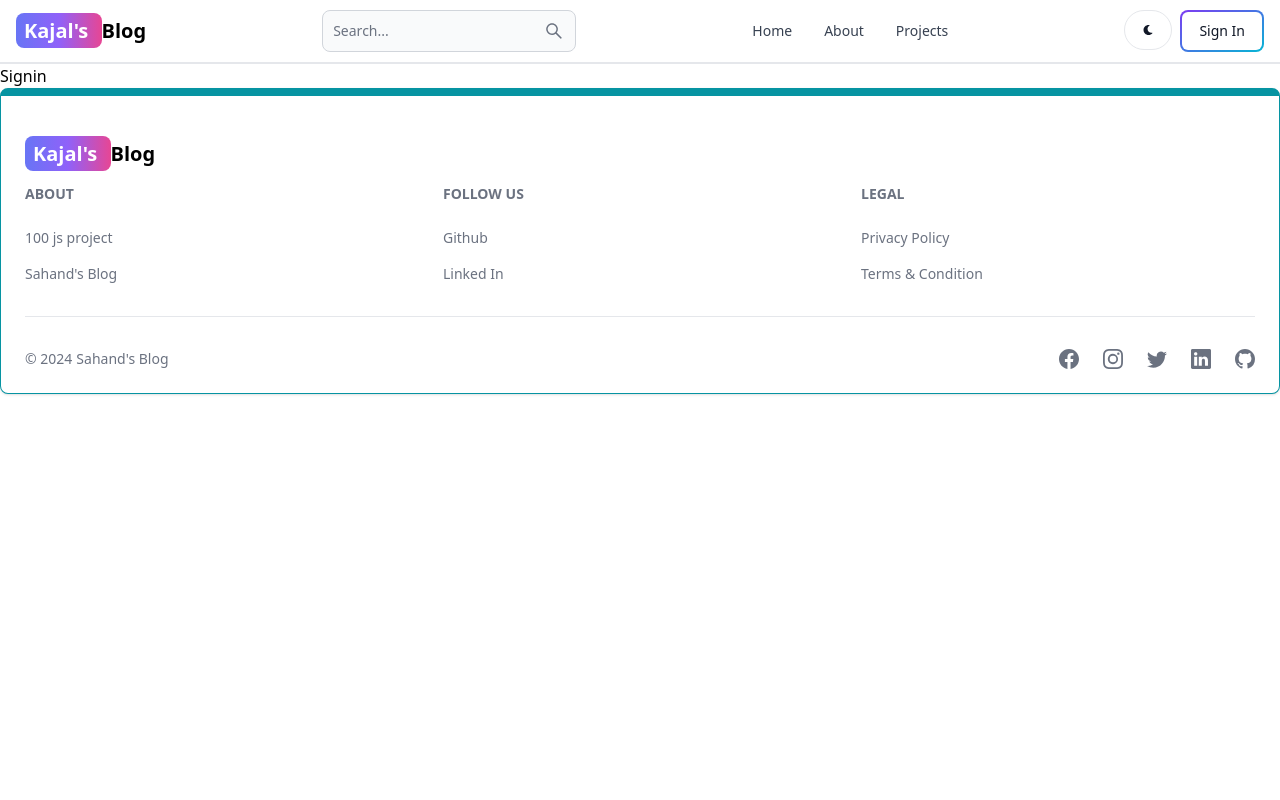
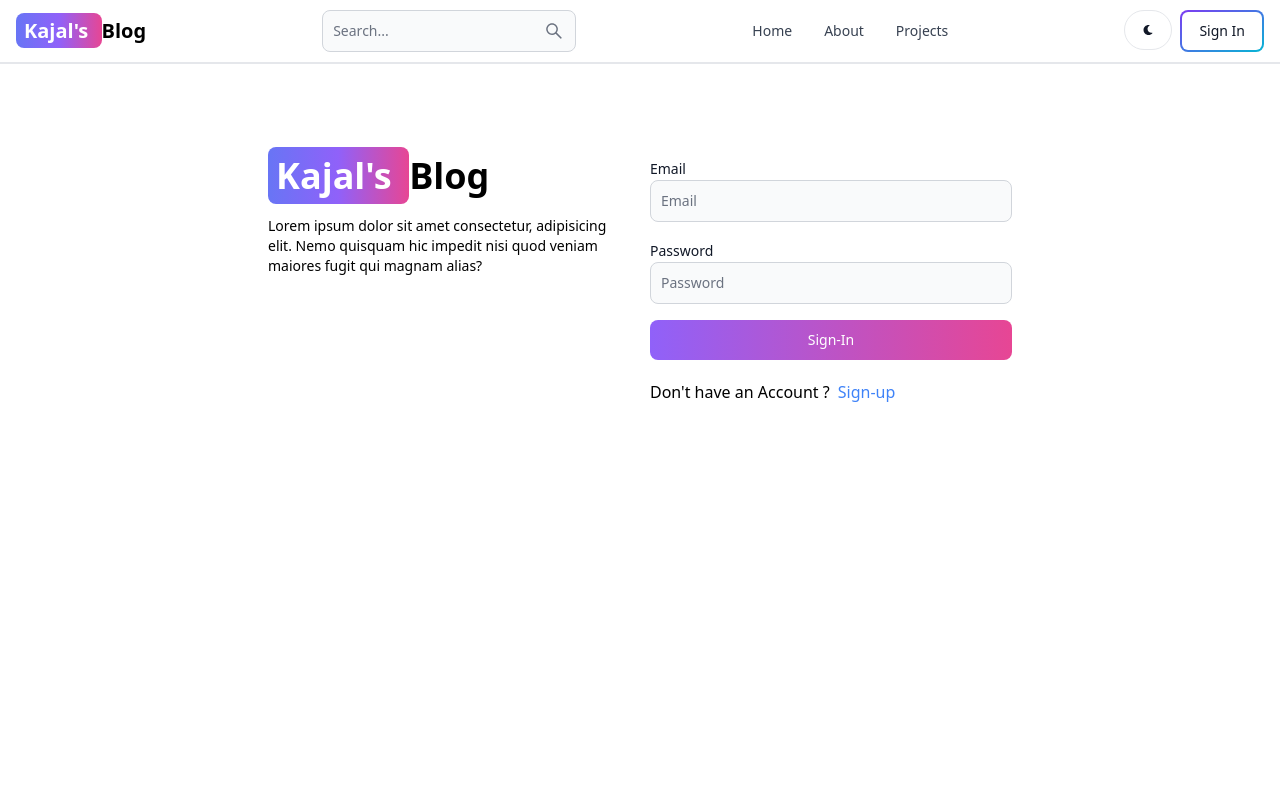
Before and after one commit to Rajputpremsingh/Blog-App, a React (Vite) app in the folder client/: page /sign-in in a window 1280 px wide. Shown: the top 800 px of the page. Built offline with nearby package versions, Linux system fonts and the light colour scheme.

Commit message:
Sign in functionality integrated with api

```diff
--- a/client/src/pages/Signin.jsx
+++ b/client/src/pages/Signin.jsx
@@ -1,9 +1,88 @@
-import React from 'react'
+import { Alert, Button, Label, Spinner, TextInput } from "flowbite-react";
+import React, { useState } from "react";
+import { Link,useNavigate } from "react-router-dom";
 
-const Signin = () => {
+const SignIn = () => {
+    const navigate = useNavigate();
+    const [formData,setFormData] = useState({})
+    const [errorMessage,setErrorMessage] = useState(null)
+    const [loading,setLoading] = useState(null)
+    const handleChange = (e)=>{
+        setFormData({...formData,[e.target.id]:e.target.value.trim()})
+        console.log(formData);
+    }
+    const handleSubmit = async (e)=>{
+        e.preventDefault()
+        if(!formData.email || !formData.password){
+            return setErrorMessage("Please Fill out all the fields")
+        }
+        try {
+            setLoading(true)
+            setErrorMessage(null)
+            const res = await fetch('/api/auth/signin',{
+                method:"POST",
+                headers : {'Content-Type' : 'application/json'},
+                body : JSON.stringify(formData)
+            });
+            const data = await res.json();
+            if(data.success === false){
+                setErrorMessage(data.message)
+            }
+            setLoading(false)
+            if(res.ok){
+                navigate('/dashboard')
+            }
+        } catch (error) {
+            setErrorMessage(error.message)
+            setLoading(false)
+        }
+    }
   return (
-    <div>Signin</div>
-  )
-}
+    <div className="min-h-screen mt-20">
+      <div className="flex p-3 max-w-3xl m-auto flex-col gap-5 md:flex-row">
+        {/* Left side Div */}
+        <div className="flex-1">
+          <Link to="/" className="font-bold dark:text-white text-4xl">
+            <span className="px-2 py-1 bg-gradient-to-r from-indigo-500 via-purple-500 to-pink-500 rounded-lg text-white">
+              Kajal's{" "}
+            </span>
+            Blog
+          </Link>
+          <p className="text-sm mt-5">
+            Lorem ipsum dolor sit amet consectetur, adipisicing elit. Nemo
+            quisquam hic impedit nisi quod veniam maiores fugit qui magnam
+            alias?
+          </p>
+        </div>
+        {/* Right side Div */}
+        <div className="flex-1">
+          <form className="flex flex-col gap-4" onSubmit={handleSubmit}>
+            <div className="">
+              <Label value="Email"></Label>
+              <TextInput type="email" placeholder="Email" id="email" onChange={handleChange}/>
+            </div>
+            <div className="">
+              <Label value="Password"></Label>
+              <TextInput type="password" placeholder="Password" id="password" onChange={handleChange}/>
+            </div>
+            <Button gradientDuoTone="purpleToPink" type="submit" disabled={loading}>
+              {loading ? <><Spinner size="sm" /><span className="pl-3">Loading...</span></> : "Sign-In"}
+            </Button>
+          </form>
+          <div className=" flex gap-2 mt-5">
+            <span>Don't have an Account ? </span>
+            <Link to='/sign-up' className="text-blue-500"> Sign-up</Link>
+          </div>
+          {errorMessage && (
+            <Alert className="mt-5" color="failure">
+                {errorMessage}
+            </Alert>
+          )}
+        </div>
+      </div>
+    </div>
+  );
+};
 
-export default Signin
+
+export default SignIn;
```
